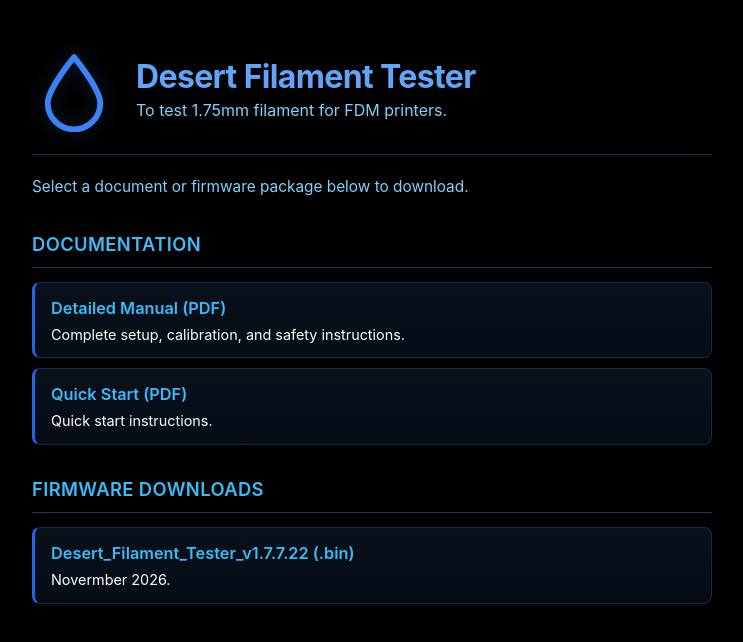
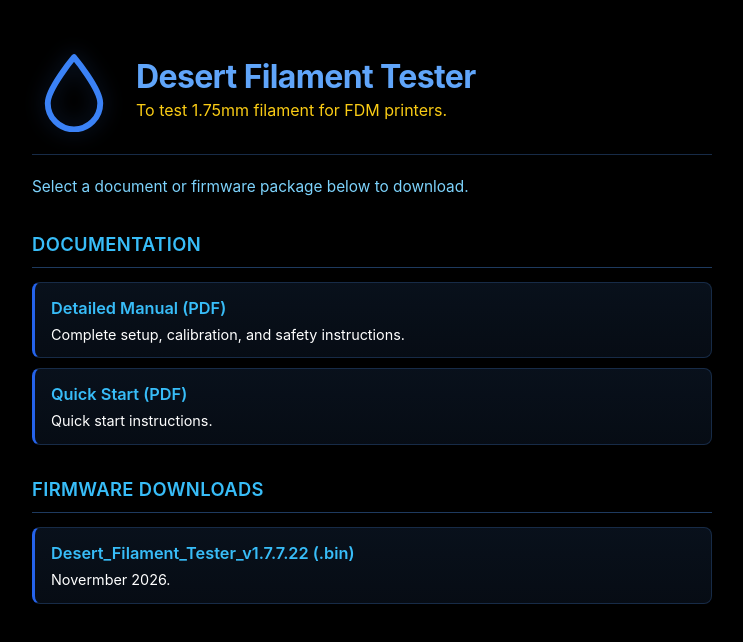
Before and after one commit to mfdesert/desert_filament-tester-help, a plain HTML site: page index.html in a window 1280 px wide. Shown: the whole page, without its empty margins (268-1011 px from the left). Drawn offline with Linux system fonts and the light colour scheme.

Commit message:
Change subtitle color to #facc15

```diff
--- a/index.html
+++ b/index.html
@@ -65,7 +65,7 @@
 
     .subtitle {
       margin: 0;
-      color: var(--subtext);
+      color: #facc15;
       font-size: 1rem;
       line-height: 1.35;
     }
```
